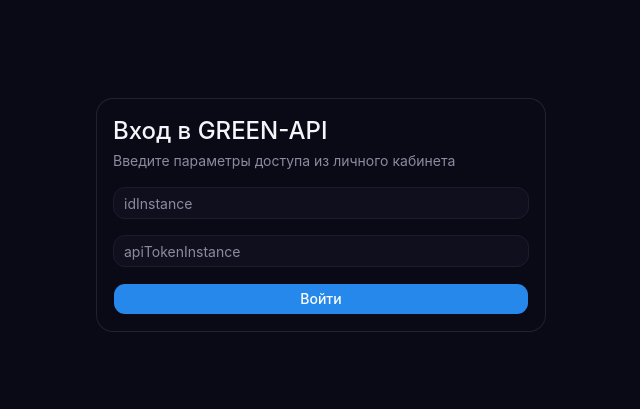
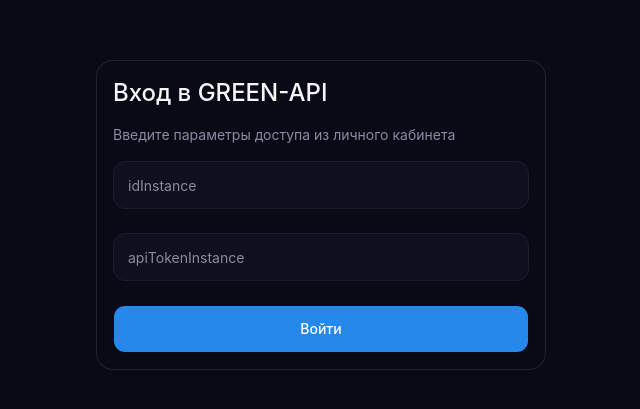
Before and after one commit to czenturion/my-whatsapp-client, a React (Vite) app: page / in a window 1280 px wide. Shown: the part 185-594 px from the top of the page, without its empty margins (319-959 px from the left). Built offline with nearby package versions, Linux system fonts and the light colour scheme.

Commit message:
style: improve spacing and input sizing

```diff
--- a/src/entities/chat/ChatHeader.tsx
+++ b/src/entities/chat/ChatHeader.tsx
@@ -10,7 +10,7 @@
   const initials = phone.slice(-2)
 
   return (
-    <div className="border-border bg-max-panel flex items-center gap-3 border-b px-4 py-3">
+    <div className="border-border bg-max-panel flex items-center gap-3 border-b px-4 py-4">
       <Avatar className="h-10 w-10">
         <AvatarFallback className="bg-primary text-primary-foreground">{initials}</AvatarFallback>
       </Avatar>
--- a/src/features/send-message/SendMessageForm.tsx
+++ b/src/features/send-message/SendMessageForm.tsx
@@ -65,7 +65,7 @@
         disabled={sending || !chatId}
         className="flex-1"
       />
-      <Button type="submit" size="icon" disabled={sending || !text.trim() || !chatId}>
+      <Button type="submit" size="icon-lg" disabled={sending || !text.trim() || !chatId}>
         <Send className="h-4 w-4" />
       </Button>
     </form>
--- a/src/pages/LoginPage/LoginPage.tsx
+++ b/src/pages/LoginPage/LoginPage.tsx
@@ -28,12 +28,12 @@
   return (
     <div className="bg-background flex min-h-screen items-center justify-center p-4">
       <Card className="border-border bg-card w-full max-w-md">
-        <CardHeader>
+        <CardHeader className="gap-4">
           <CardTitle className="text-2xl">Вход в GREEN-API</CardTitle>
           <CardDescription>Введите параметры доступа из личного кабинета</CardDescription>
         </CardHeader>
         <CardContent>
-          <form key="login-form" onSubmit={handleSubmit} className="flex flex-col gap-4">
+          <form key="login-form" onSubmit={handleSubmit} className="flex flex-col gap-6">
             <Input
               type="text"
               name="idInstance"
@@ -61,7 +61,7 @@
               </Alert>
             )}
 
-            <Button type="submit" disabled={isLoading} className="w-full">
+            <Button type="submit" size="xl" disabled={isLoading} className="w-full">
               {isLoading ? 'Проверка…' : 'Войти'}
             </Button>
           </form>
--- a/src/shared/ui/button-variants.ts
+++ b/src/shared/ui/button-variants.ts
@@ -1,4 +1,3 @@
-// src/shared/ui/button-variants.ts
 import { cva } from 'class-variance-authority'
 
 export const buttonVariants = cva(
@@ -19,16 +18,17 @@
       },
       size: {
         default:
-          'h-8 gap-1.5 px-2.5 has-data-[icon=inline-end]:pr-2 has-data-[icon=inline-start]:pl-2',
-        xs: "h-6 gap-1 rounded-[min(var(--radius-md),10px)] px-2 text-xs in-data-[slot=button-group]:rounded-lg has-data-[icon=inline-end]:pr-1.5 has-data-[icon=inline-start]:pl-1.5 [&_svg:not([class*='size-'])]:size-3",
-        sm: "h-7 gap-1 rounded-[min(var(--radius-md),12px)] px-2.5 text-[0.8rem] in-data-[slot=button-group]:rounded-lg has-data-[icon=inline-end]:pr-1.5 has-data-[icon=inline-start]:pl-1.5 [&_svg:not([class*='size-'])]:size-3.5",
-        lg: 'h-9 gap-1.5 px-2.5 has-data-[icon=inline-end]:pr-2 has-data-[icon=inline-start]:pl-2',
-        icon: 'size-8',
+          'h-10 gap-1.5 px-3.5 has-data-[icon=inline-end]:pr-3 has-data-[icon=inline-start]:pl-3',
+        xs: "h-7 gap-1 rounded-[min(var(--radius-md),10px)] px-2.5 text-xs in-data-[slot=button-group]:rounded-lg has-data-[icon=inline-end]:pr-1.5 has-data-[icon=inline-start]:pl-1.5 [&_svg:not([class*='size-'])]:size-3",
+        sm: "h-8 gap-1 rounded-[min(var(--radius-md),12px)] px-3 text-[0.8rem] in-data-[slot=button-group]:rounded-lg has-data-[icon=inline-end]:pr-2 has-data-[icon=inline-start]:pl-2 [&_svg:not([class*='size-'])]:size-3.5",
+        lg: 'h-11 gap-2 px-4 has-data-[icon=inline-end]:pr-3.5 has-data-[icon=inline-start]:pl-3.5',
+        xl: 'h-12 gap-2 px-4 has-data-[icon=inline-end]:pr-4 has-data-[icon=inline-start]:pl-4',
+        icon: 'size-10',
         'icon-xs':
-          "size-6 rounded-[min(var(--radius-md),10px)] in-data-[slot=button-group]:rounded-lg [&_svg:not([class*='size-'])]:size-3",
+          "size-7 rounded-[min(var(--radius-md),10px)] in-data-[slot=button-group]:rounded-lg [&_svg:not([class*='size-'])]:size-3.5",
         'icon-sm':
-          'size-7 rounded-[min(var(--radius-md),12px)] in-data-[slot=button-group]:rounded-lg',
-        'icon-lg': 'size-9',
+          'size-8 rounded-[min(var(--radius-md),12px)] in-data-[slot=button-group]:rounded-lg',
+        'icon-lg': 'size-12',
       },
     },
     defaultVariants: {
--- a/src/shared/ui/input.tsx
+++ b/src/shared/ui/input.tsx
@@ -8,7 +8,7 @@
       type={type}
       data-slot="input"
       className={cn(
-        'border-input file:text-foreground placeholder:text-muted-foreground focus-visible:border-ring focus-visible:ring-ring/50 disabled:bg-input/50 aria-invalid:border-destructive aria-invalid:ring-destructive/20 dark:bg-input/30 dark:disabled:bg-input/80 dark:aria-invalid:border-destructive/50 dark:aria-invalid:ring-destructive/40 h-8 w-full min-w-0 rounded-lg border bg-transparent px-2.5 py-1 text-base transition-colors outline-none file:inline-flex file:h-6 file:border-0 file:bg-transparent file:text-sm file:font-medium focus-visible:ring-3 disabled:pointer-events-none disabled:cursor-not-allowed disabled:opacity-50 aria-invalid:ring-3 md:text-sm',
+        'border-input file:text-foreground placeholder:text-muted-foreground focus-visible:border-ring focus-visible:ring-ring/50 disabled:bg-input/50 aria-invalid:border-destructive aria-invalid:ring-destructive/20 dark:bg-input/30 dark:disabled:bg-input/80 dark:aria-invalid:border-destructive/50 dark:aria-invalid:ring-destructive/40 h-12 w-full min-w-0 rounded-lg border bg-transparent px-3.5 py-1.5 text-base transition-colors outline-none file:inline-flex file:h-6 file:border-0 file:bg-transparent file:text-sm file:font-medium focus-visible:ring-3 disabled:pointer-events-none disabled:cursor-not-allowed disabled:opacity-50 aria-invalid:ring-3 md:text-sm',
         className
       )}
       {...props}
```
